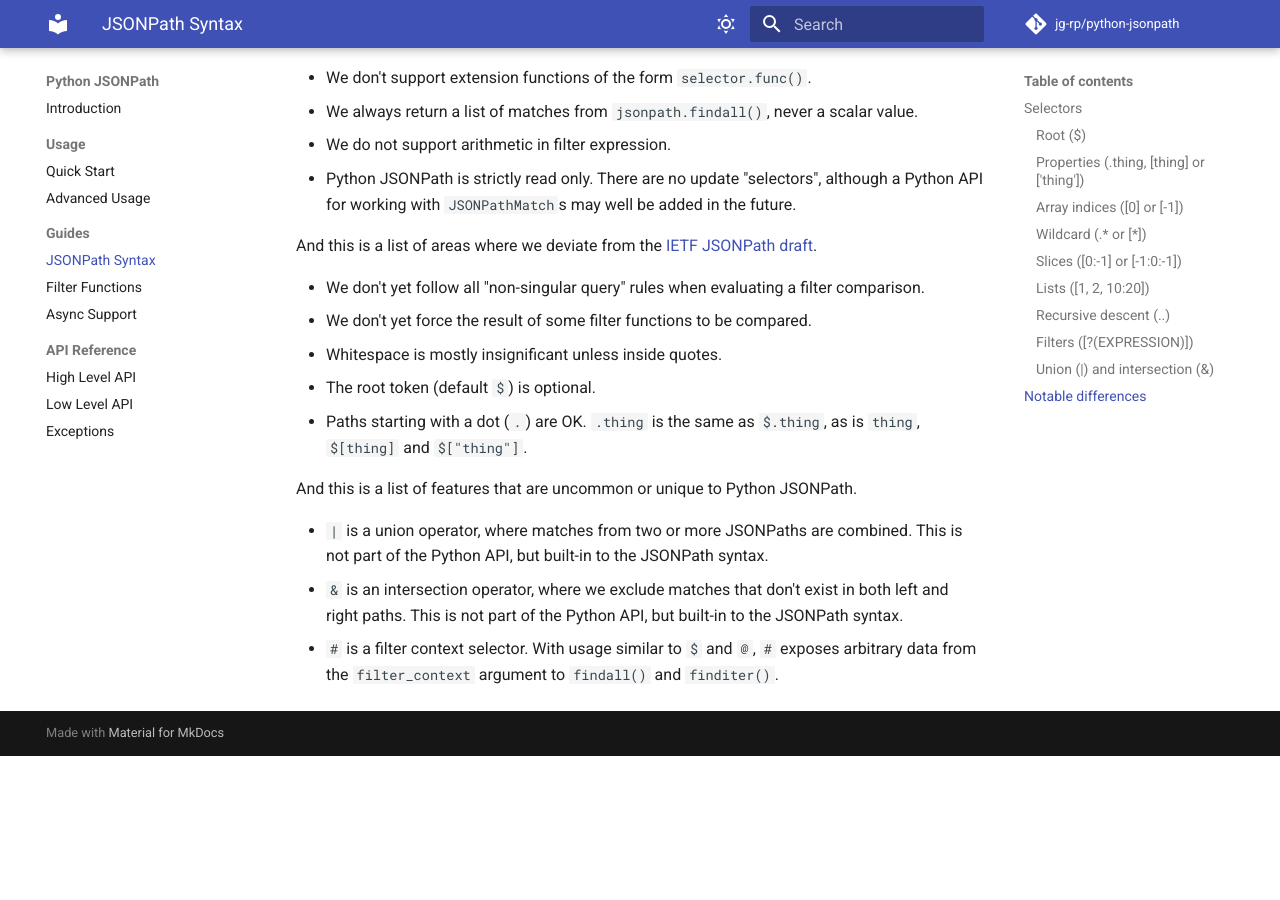
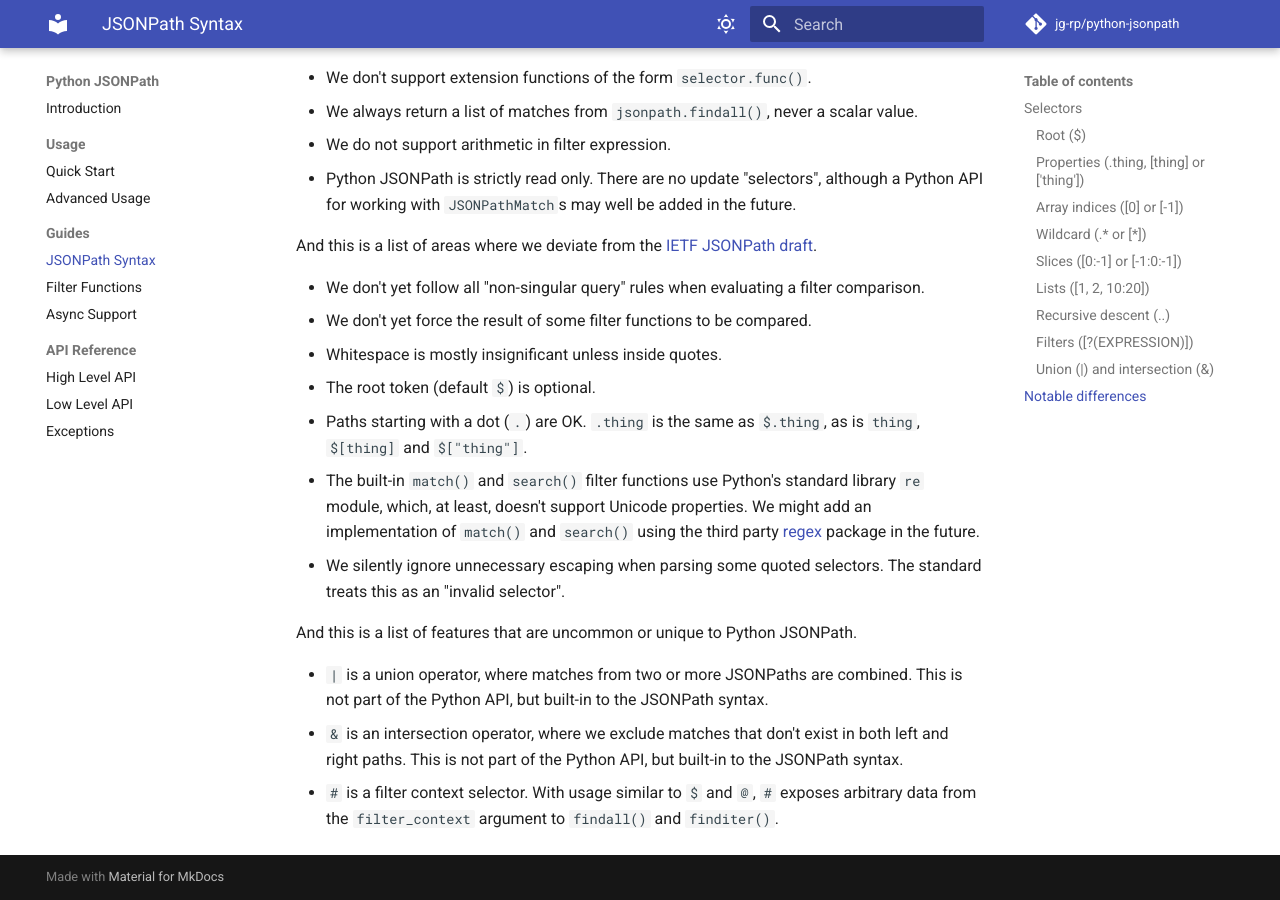
Before and after one commit to jg-rp/python-jsonpath, an MkDocs documentation site: the page built from docs/syntax.md, in a window 1280 px wide and 900 px high, scrolled down 3698 px. Built offline with MkDocs 1.6.1 and Material for MkDocs 9.7.7, drawn with Linux system fonts in a browser that asks for light colours; comment, search, counter and statistics services are not loaded; before the commit the page ends 4454 px from its top, so only the background shows below that.

Commit message:
docs: mention regex differences

```diff
--- a/docs/syntax.md
+++ b/docs/syntax.md
@@ -166,6 +166,8 @@ And this is a list of areas where we deviate from the [IETF JSONPath draft](http
 - Whitespace is mostly insignificant unless inside quotes.
 - The root token (default `$`) is optional.
 - Paths starting with a dot (`.`) are OK. `.thing` is the same as `$.thing`, as is `thing`, `$[thing]` and `$["thing"]`.
+- The built-in `match()` and `search()` filter functions use Python's standard library `re` module, which, at least, doesn't support Unicode properties. We might add an implementation of `match()` and `search()` using the third party [regex](https://pypi.org/project/regex/) package in the future.
+- We silently ignore unnecessary escaping when parsing some quoted selectors. The standard treats this as an "invalid selector".
 
 And this is a list of features that are uncommon or unique to Python JSONPath.
 
```
Also changed, not shown: 1 other file.
